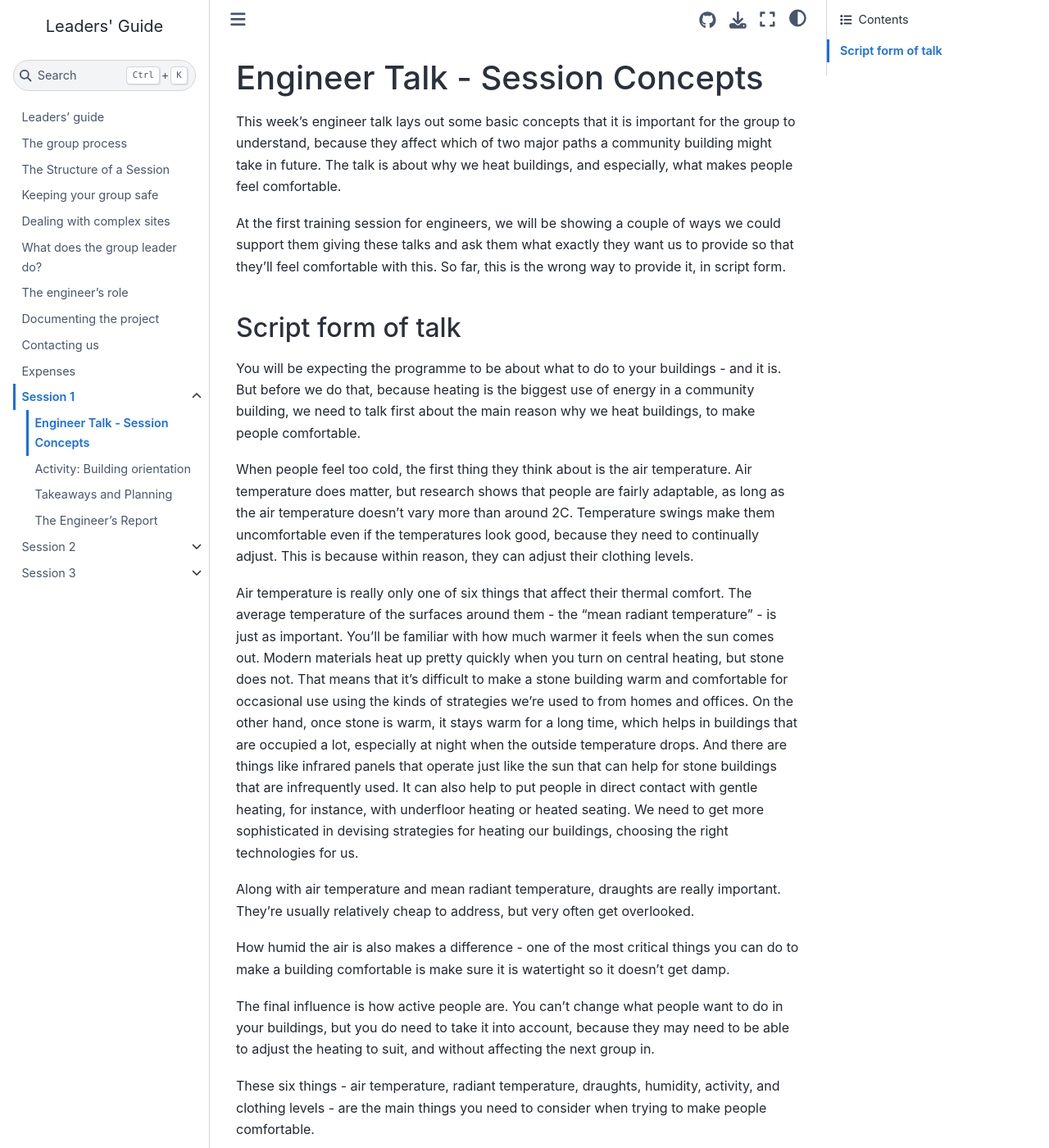
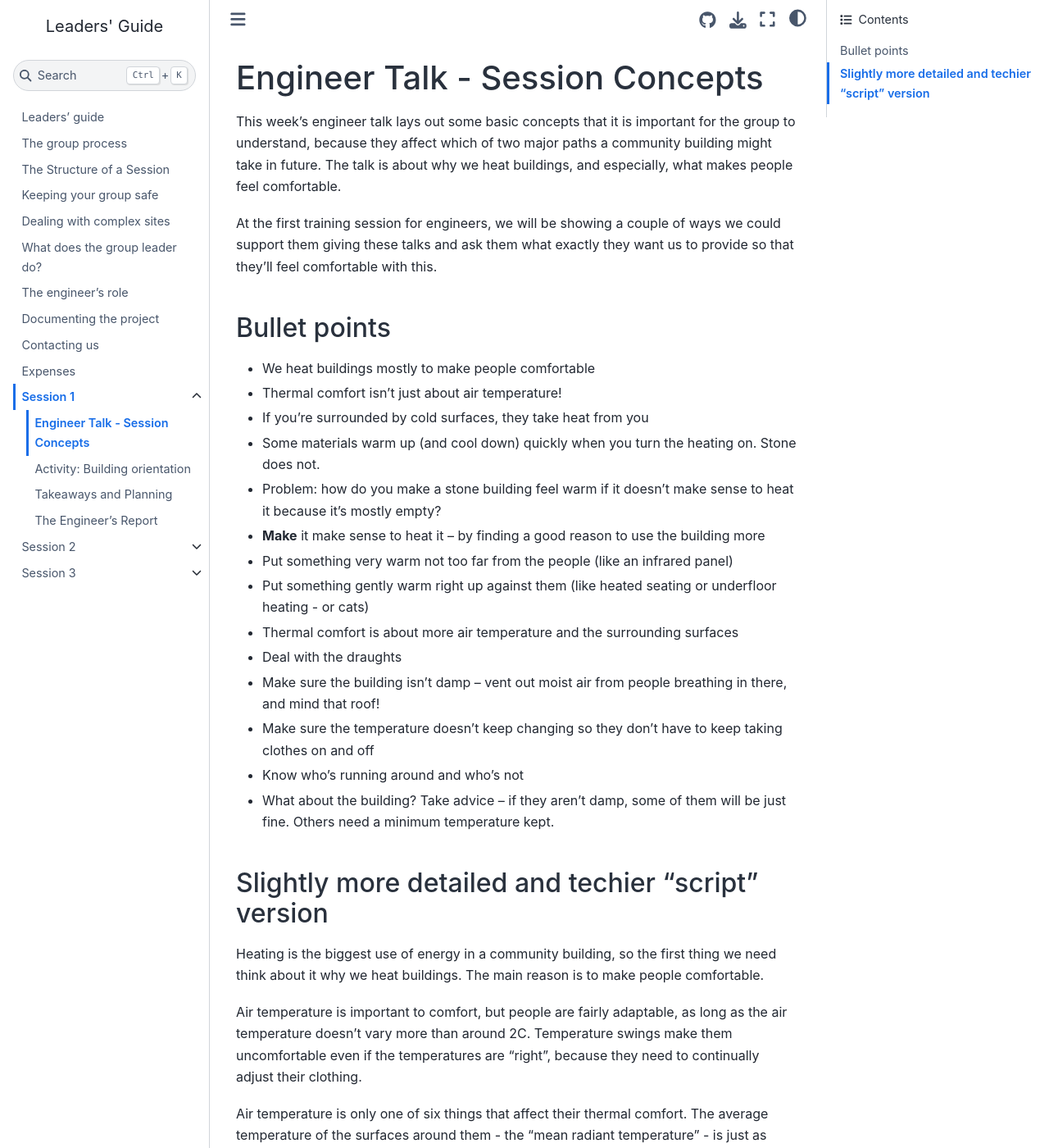
Before and after one commit to JeanCarletta/HeatHack-Leaders-Guide, a Jupyter Book: the page built from session1/details/session-concepts.md, in a window 1280 px wide and 1400 px high. Shown: the whole window at 82% size. Built offline with Jupyter Book 1.0.4 settings and Sphinx 7.4.7 and the Sphinx Book theme 1.1.4, drawn with Linux system fonts in a browser that asks for light colours; some of the changed text lies outside the part shown.

Commit message:
bullet points for session 1 talk

```diff
--- a/session1/details/session-concepts.md
+++ b/session1/details/session-concepts.md
@@ -2,25 +2,73 @@
 
 This week's engineer talk lays out some basic concepts that it is important for the group to understand, because they affect which of two major paths a community building might take in future.  The talk is about why we heat buildings, and especially, what makes people feel comfortable.
 
-At the first training session for engineers, we will be showing a couple of ways we could support them giving these talks and ask them what exactly they want us to provide so that they'll feel comfortable with this.  So far, this is the wrong way to provide it, in script form.
+At the first training session for engineers, we will be showing a couple of ways we could support them giving these talks and ask them what exactly they want us to provide so that they'll feel comfortable with this.
 
-## Script form of talk
+## Bullet points
 
-You will be expecting the programme to be about what to do to your buildings - and it is.  But before we do that, because heating is the biggest use of energy in a community building, we need to talk first about the main reason why we heat buildings, to make people comfortable.
+- We heat buildings mostly to make people comfortable
 
-When people feel too cold, the first thing they think about is the air temperature.  Air temperature does matter, but research shows that people are fairly adaptable, as long as the air temperature doesn't vary more than around 2C.  Temperature swings make them uncomfortable even if the temperatures look good, because they need to continually adjust.  This is because within reason, they can adjust their clothing levels.
+- Thermal comfort isn’t just about air temperature!
 
-Air temperature is really only one of six things that affect their thermal comfort.  The average temperature of the surfaces around them - the "mean radiant temperature" - is just as important.  You'll be familiar with how much warmer it feels when the sun comes out.  Modern materials heat up pretty quickly when you turn on central heating, but stone does not.  That means that it's difficult to make a stone building warm and comfortable for occasional use using the kinds of strategies we're used to from homes and offices.  On the other hand, once stone is warm, it stays warm for a long time, which helps in buildings that are occupied a lot, especially at night when the outside temperature drops.  And there are things like infrared panels that operate just like the sun that can help for stone buildings that are infrequently used.  It can also help to put people in direct contact with gentle heating, for instance, with underfloor heating or heated seating.  We need to get more sophisticated in devising strategies for heating our buildings, choosing the right technologies for us.
+- If you’re surrounded by cold surfaces, they take heat from you
 
-Along with air temperature and mean radiant temperature, draughts are really important.  They're usually relatively cheap to address, but very often get overlooked.
+- Some materials warm up (and cool down) quickly when you turn the heating on.  Stone does not.
 
-How humid the air is also makes a difference - one of the most critical things you can do to make a building comfortable is make sure it is watertight so it doesn't get damp.
+- Problem:  how do you make a stone building feel warm if it doesn’t make sense to heat it because it’s mostly empty?
 
-The final influence is how active people are.  You can't change what people want to do in your buildings, but you do need to take it into account, because they may need to be able to adjust the heating to suit, and without affecting the next group in.
+- **Make** it make sense to heat it – by finding a good reason to use the building more
 
-These six things - air temperature, radiant temperature, draughts, humidity, activity, and clothing levels - are the main things you need to consider when trying to make people comfortable.
+- Put something very warm not too far from the people (like an infrared panel)
 
-Thermal comfort is the main reason why we heat our buildings, but it isn't the only one.  We also often heat them to preserve the building.  How much heating they require for this depends on the building's situation, what it is made of, and whether it contains things like oil paintings, and is surprisingly contentious, especially for old buildings.  Damp is the enemy, but heating is a very expensive solution for damp - the most important thing is to keep them water-tight and to make sure the building is well-ventilated, especially after people have been in.  Many community buildings turn the heating on a couple of hours a day for good luck, but a much better approach is to ensure the building never gets so cold that condensation is likely to form inside by bringing the heating on gently just then.  As cheap energy becomes a problem, some building conservationists are starting to suggest that some older buildings may not require heating at all, just careful maintenance.
+- Put something gently warm right up against them (like heated seating or underfloor heating - or cats)
+
+- Thermal comfort is about more air temperature and the surrounding surfaces
+
+- Deal with the draughts
+
+- Make sure the building isn’t damp – vent out moist air from people breathing in there, and mind that roof!
+
+- Make sure the temperature doesn’t keep changing so they don’t have to keep taking clothes on and off
+
+- Know who’s running around and who’s not
+
+- What about the building?  Take advice – if they aren’t damp, some of them will be just fine.  Others need a minimum temperature kept.
+
+
+## Slightly more detailed and techier "script" version
+
+Heating is the biggest use of energy in a community building, so the first thing we need think about it why we heat buildings.  The main reason is to make people comfortable.
+
+Air temperature is important to comfort, but people are fairly adaptable, as long as the air temperature doesn't vary more than around 2C.  Temperature swings make them uncomfortable even if the temperatures are "right", because they need to continually adjust their clothing.
+
+Air temperature is only one of six things that affect their thermal comfort.  The average temperature of the surfaces around them - the "mean radiant temperature" - is just as important.  Windows are always a bit cold especially if they're single glazed.
+
+Surfaces in stone buildings especially take a long time to warm up because stone has high "thermal mass", and that makes them uncomfortable and expensive to heat for occasional use.  Modern materials might quickly come to match the air temperature but stone does not.  There are two ways out of this
+
+- use the building more (since each use gets more comfortable for the same energy in)
+- don't bother trying to heat the building, just heat the people either by putting something very warm near them (e.g., infrared panel) or putting something gently warm right up against them (heated seating, hot water bottle, low underfloor heating)
+
+
+The other four things that affect thermal comfort:
+
+- draughts - can be cheap to address, but very often get overlooked!
+- humidity - one of the most critical things you can do to make a building comfortable is make sure it is watertight so it doesn't get damp.
+- metabolic rate - mostly, how active the people are
+- clothing levels
+
+Second reason to heat buildings:  building preservation.
+
+- How much heating is required depends on the building, situation, and what the building contains.
+- The experts don't agree what's actually required and it tends to depend on energy prices - some conservationists are beginning to say that some older buildings don't need heating at all.
+- Damp is the enemy, and heating isn't the main solution - keep the building water-tight and well-ventilated especially after people have been in.
+- Common recommendation: a minimum "set back" temperature at which the heating will come on gently (much better than heating the building a couple of hours a day for good luck)
+
+   - some sources say 7-8C for stone churches,
+   - some architects specify on the building plans
+   - conservationists have specific recommendations for oil paintings and so on.
+
+Thing to think about: what's our strategy for heating the building?
+
 
 <!-- :TODO: need to say something in the materials about not letting lots of warm air into a cold stone building because there will then be condensation on the inside - but there really isn't time for this kind of detail! -->
 
```
